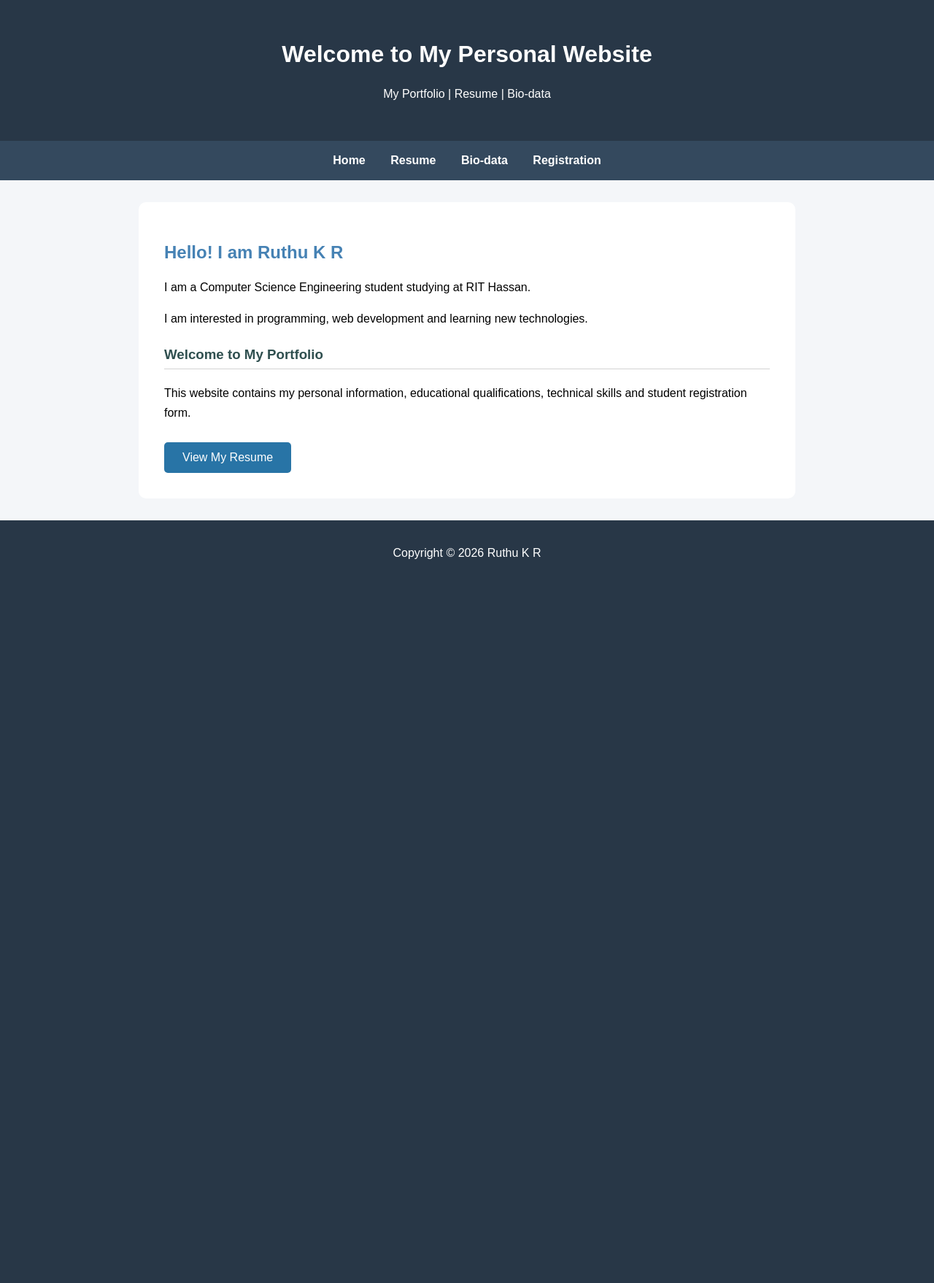
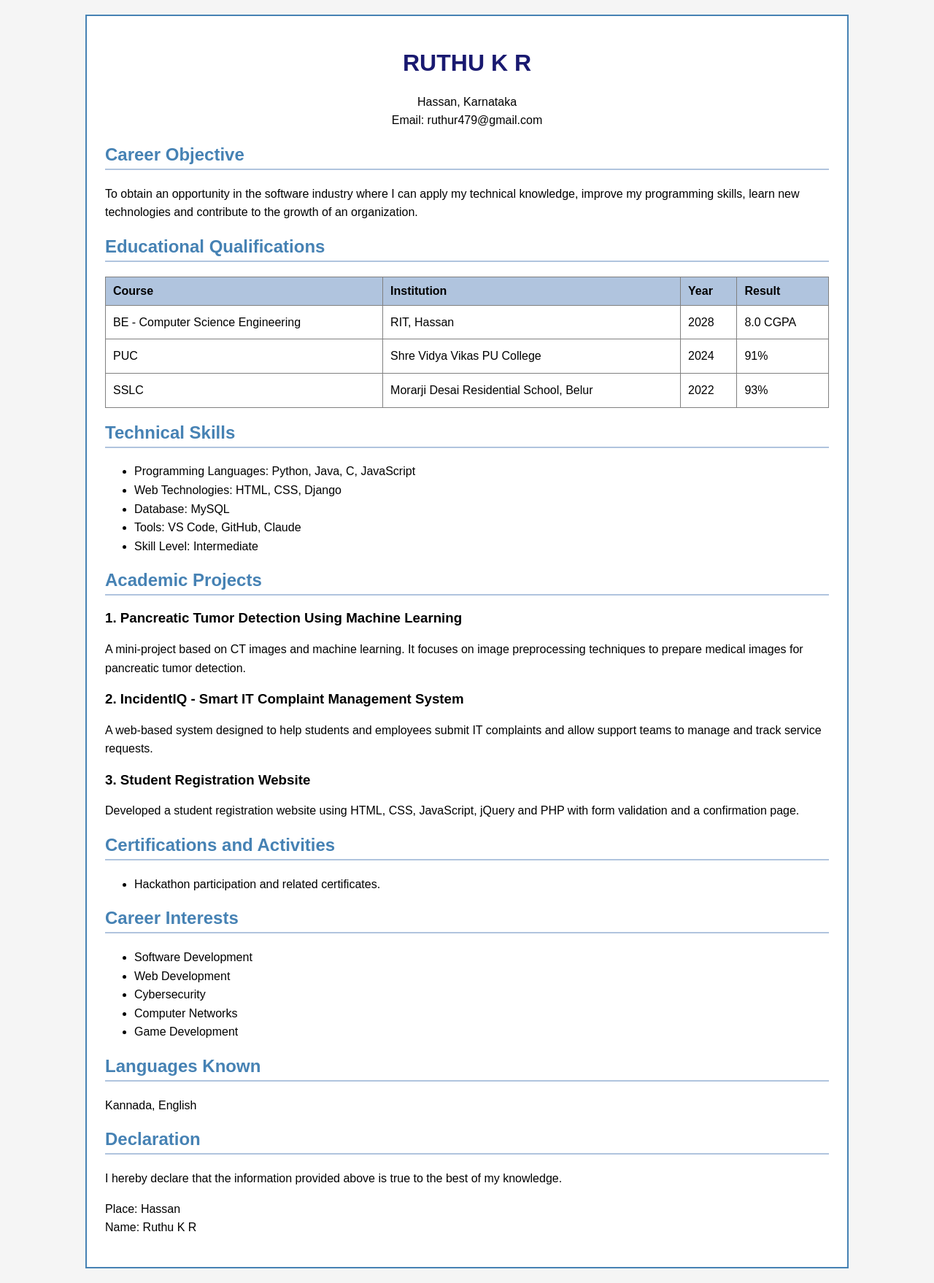
Before and after one commit to ruthur479-pixel/student-registration-assignment, a PHP site: page / in a window 1280 px wide. Shown: the whole page at 73% size. Before the commit the page ends 766 px from the top, so only its background shows below. Run offline with PHP 8.4, Linux system fonts and the light colour scheme.

Commit message:
Update index.php

```diff
--- a/index.php
+++ b/index.php
@@ -2,58 +2,188 @@
 <!DOCTYPE html>
 <html>
 <head>
-    <link rel="stylesheet" href="css/style.css">
-    <title>My Personal Website</title>
+    <title>My Resume</title>
 
-    <meta charset="UTF-8">
-    <meta name="viewport" content="width=device-width, initial-scale=1.0">
+    <style>
+        body {
+            font-family: Arial;
+            background-color: WhiteSmoke;
+            margin: 0;
+            padding: 20px;
+        }
 
-    <link rel="stylesheet" href="css/style.css">
+        .resume {
+            width: 80%;
+            margin: auto;
+            background-color: White;
+            padding: 25px;
+            border: 2px solid SteelBlue;
+        }
+
+        h1 {
+            text-align: center;
+            color: MidnightBlue;
+        }
+
+        h2 {
+            color: SteelBlue;
+            border-bottom: 2px solid LightSteelBlue;
+            padding-bottom: 5px;
+        }
+
+        p, li, td {
+            font-size: 16px;
+            line-height: 1.6;
+        }
+
+        table {
+            width: 100%;
+            border-collapse: collapse;
+        }
+
+        th, td {
+            border: 1px solid Gray;
+            padding: 10px;
+            text-align: left;
+        }
+
+        th {
+            background-color: LightSteelBlue;
+        }
+
+        .contact {
+            text-align: center;
+        }
+
+        a {
+            color: MidnightBlue;
+        }
+    </style>
 </head>
 
 <body>
 
-    <header>
-        <h1>Welcome to My Personal Website</h1>
-        <p>My Portfolio | Resume | Bio-data</p>
-    </header>
+<div class="resume">
 
-    <nav>
-        <a href="index.php">Home</a>
-        <a href="resume.php">Resume</a>
-        <a href="biodata.php">Bio-data</a>
-        <a href="registration.php">Registration</a>
-    </nav>
+    <h1>RUTHU K R</h1>
 
-    <main>
+    <div class="contact">
+        <p>
+            Hassan, Karnataka<br>
+            Email: ruthur479@gmail.com
+        </p>
+    </div>
 
-        <h2>Hello! I am Ruthu K R</h2>
+    <h2>Career Objective</h2>
 
-        <p>
-            I am a Computer Science Engineering student
-            studying at RIT Hassan.
-        </p>
+    <p>
+        To obtain an opportunity in the software industry where I can
+        apply my technical knowledge, improve my programming skills,
+        learn new technologies and contribute to the growth of an
+        organization.
+    </p>
 
-        <p>
-            I am interested in programming, web development
-            and learning new technologies.
-        </p>
+    <h2>Educational Qualifications</h2>
 
-        <h3>Welcome to My Portfolio</h3>
+    <table>
+        <tr>
+            <th>Course</th>
+            <th>Institution</th>
+            <th>Year</th>
+            <th>Result</th>
+        </tr>
 
-        <p>
-            This website contains my personal information,
-            educational qualifications, technical skills
-            and student registration form.
-        </p>
+        <tr>
+            <td>BE - Computer Science Engineering</td>
+            <td>RIT, Hassan</td>
+            <td>2028</td>
+            <td>8.0 CGPA</td>
+        </tr>
 
-        <a href="resume.php" class="btn">View My Resume</a>
+        <tr>
+            <td>PUC</td>
+            <td>Shre Vidya Vikas PU College</td>
+            <td>2024</td>
+            <td>91%</td>
+        </tr>
 
-    </main>
+        <tr>
+            <td>SSLC</td>
+            <td>Morarji Desai Residential School, Belur</td>
+            <td>2022</td>
+            <td>93%</td>
+        </tr>
+    </table>
 
-    <footer>
-        <p>Copyright &copy; 2026 Ruthu K R</p>
-    </footer>
+    <h2>Technical Skills</h2>
+
+    <ul>
+        <li>Programming Languages: Python, Java, C, JavaScript</li>
+        <li>Web Technologies: HTML, CSS, Django</li>
+        <li>Database: MySQL</li>
+        <li>Tools: VS Code, GitHub, Claude</li>
+        <li>Skill Level: Intermediate</li>
+    </ul>
+
+    <h2>Academic Projects</h2>
+
+    <h3>1. Pancreatic Tumor Detection Using Machine Learning</h3>
+
+    <p>
+        A mini-project based on CT images and machine learning.
+        It focuses on image preprocessing techniques to prepare
+        medical images for pancreatic tumor detection.
+    </p>
+
+    <h3>2. IncidentIQ - Smart IT Complaint Management System</h3>
+
+    <p>
+        A web-based system designed to help students and employees
+        submit IT complaints and allow support teams to manage
+        and track service requests.
+    </p>
+
+    <h3>3. Student Registration Website</h3>
+
+    <p>
+        Developed a student registration website using HTML, CSS,
+        JavaScript, jQuery and PHP with form validation and
+        a confirmation page.
+    </p>
+
+    <h2>Certifications and Activities</h2>
+
+    <ul>
+        <li>Hackathon participation and related certificates.</li>
+    </ul>
+
+    <h2>Career Interests</h2>
+
+    <ul>
+        <li>Software Development</li>
+        <li>Web Development</li>
+        <li>Cybersecurity</li>
+        <li>Computer Networks</li>
+        <li>Game Development</li>
+    </ul>
+
+    <h2>Languages Known</h2>
+
+    <p>Kannada, English</p>
+
+    <h2>Declaration</h2>
+
+    <p>
+        I hereby declare that the information provided above
+        is true to the best of my knowledge.
+    </p>
+
+    <p>
+        Place: Hassan<br>
+        Name: Ruthu K R
+    </p>
+
+</div>
 
 </body>
 </html>
```
